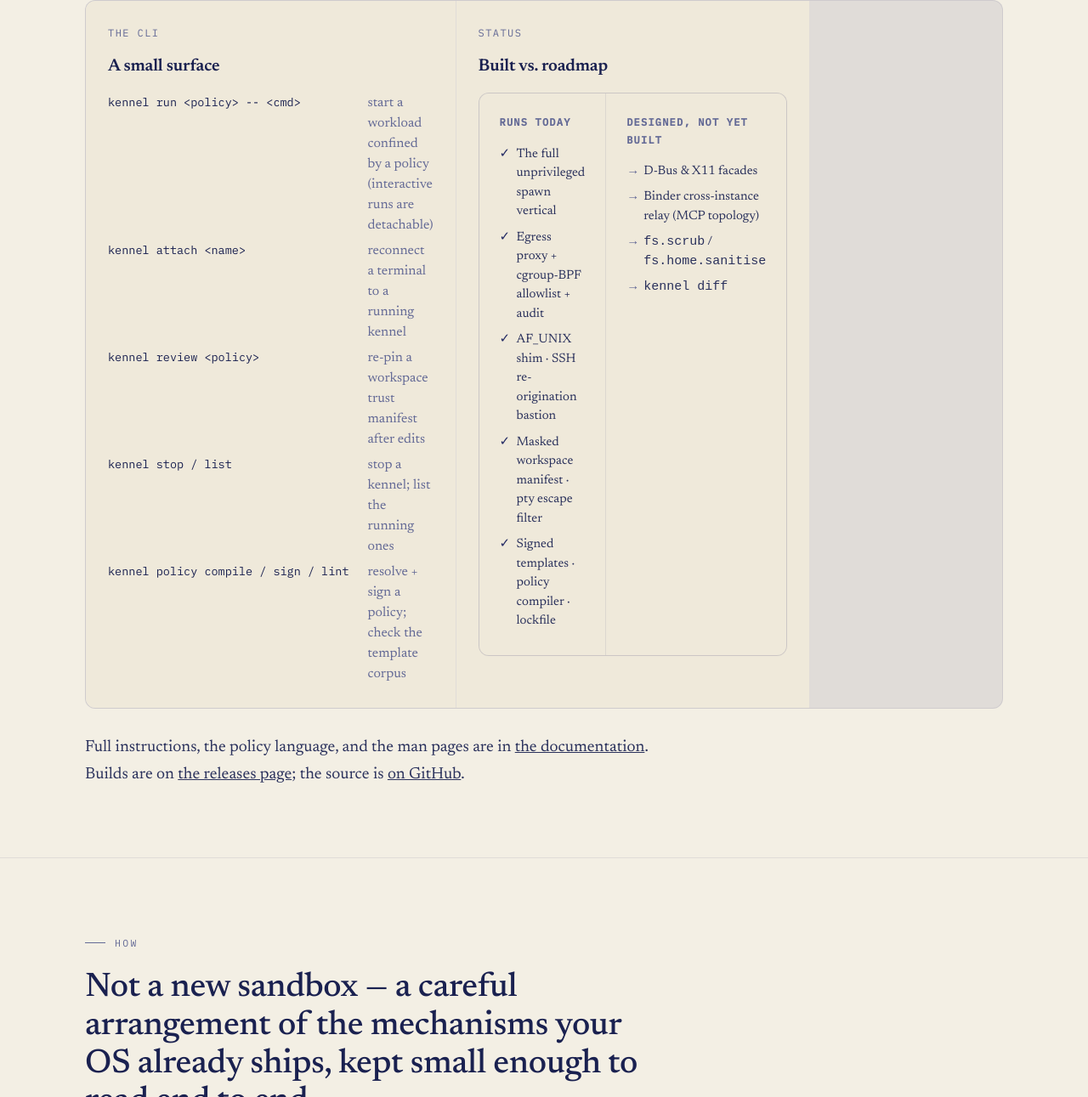
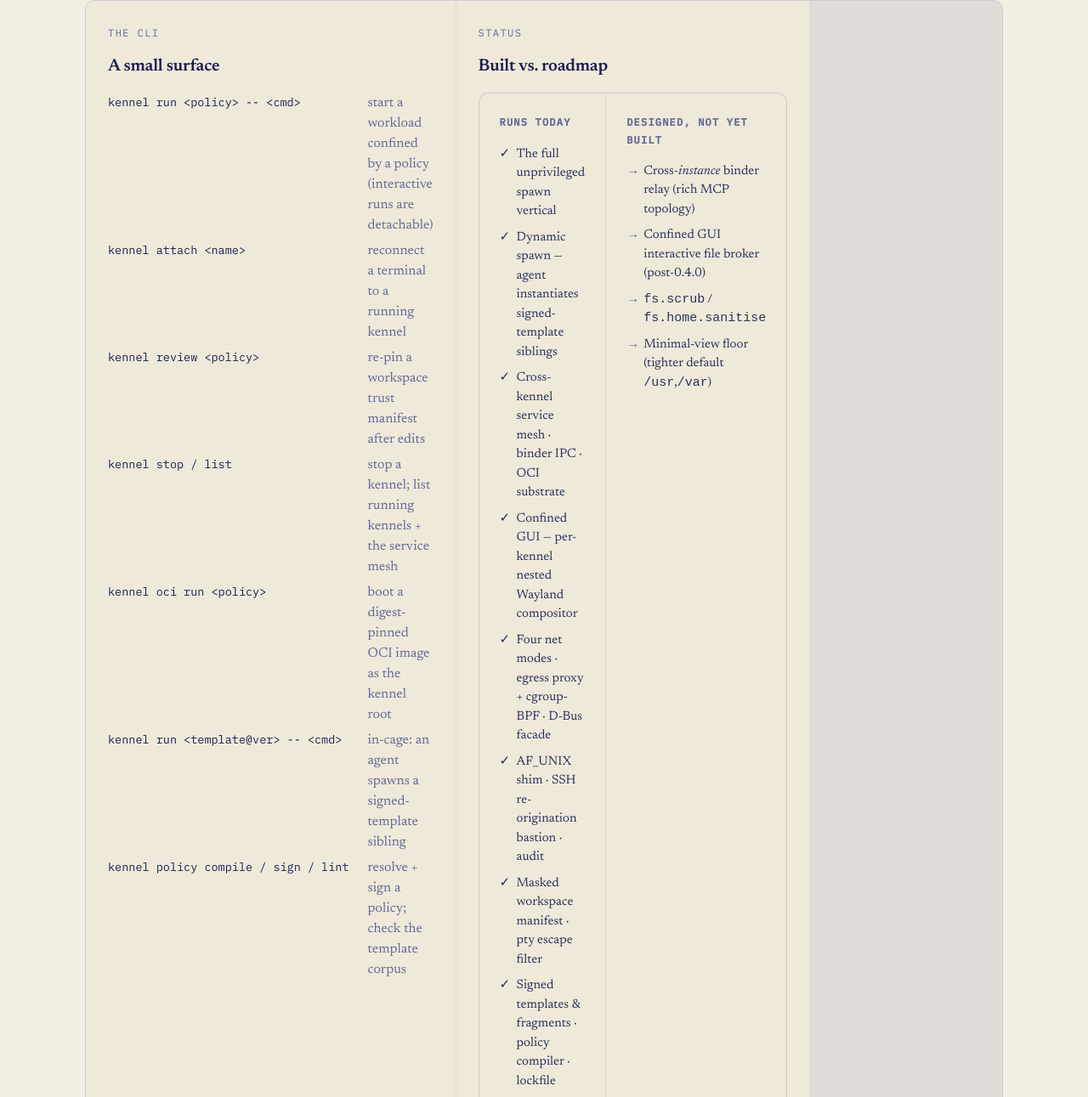
Before and after one commit to projectkennel/projectkennel, a plain HTML site: page docs/website/index.html in a window 1280 px wide. Shown: the part 6348-7639 px from the top of the page at 85% size. Drawn offline with Linux system fonts and the light colour scheme.

Commit message:
docs(W16): reconcile README + website to the as-built 0.4.0 tree (accuracy pass)
The public front door chronically under-/mis-sold the code: it described a
pre-mesh, pre-spawn, pre-GUI thing and listed shipped features as "deferred."
The W16 accuracy pass (the ship-gate half; positioning rewrite is the
fast-follow) reconciles every public claim against the tree:

- README Status: add the headline shipped features that were silently absent —
  dynamic spawn (§7.12), the cross-kennel service mesh (§7.13), confined GUI
  (§7.14, render leg), the OCI substrate (§7.11), binder IPC (§7.1), the D-Bus
  facade (§7.7), the four network modes, the W17 version handshake. Fix the
  "binaries are unversioned" claim (versioned 0.x, latest 0.3.1). Expand the CLI
  surface (oci/keygen/subkennel/audit/daemon-reload, policy risks/diff/upgrade,
  the W10 in-cage `kennel run`/`caps`).
- README Deferred: drop the built items (D-Bus, `kennel diff`, fragments); X11
  reads as *cut* (replaced by confined GUI), not deferred; keep the genuinely
  deferred (fs.scrub, cross-instance binder relay, the file broker, the
  minimal-view floor).
- README Size: 26 crates / ≈33.8k SLOC / refreshed doc word counts / the 5-crate
  unsafe surface.
- Replace an unverified "sub-4ms" floor with a pointer to spawn-latency.sh
  (governing invariant: never overclaim — a public claim must be defensible
  against the substrate).
- Website (index.html): same — Built-vs-roadmap lists the shipped features and no
  longer carries built things as "not yet built"; CLI verbs gain mesh/oci/spawn.

Co-Authored-By: Claude Opus 4.8 <noreply@anthropic.com>

```diff
--- a/docs/website/index.html
+++ b/docs/website/index.html
@@ -1178,7 +1178,11 @@ threats.exposed = [<span class="p">"T1.9"</span>]   <span class="c"># each grant
                             <code>kennel review &lt;policy&gt;</code>
                             <span>re-pin a workspace trust manifest after edits</span>
                             <code>kennel stop / list</code>
-                            <span>stop a kennel; list the running ones</span>
+                            <span>stop a kennel; list running kennels + the service mesh</span>
+                            <code>kennel oci run &lt;policy&gt;</code>
+                            <span>boot a digest-pinned OCI image as the kennel root</span>
+                            <code>kennel run &lt;template@ver&gt; -- &lt;cmd&gt;</code>
+                            <span>in-cage: an agent spawns a signed-template sibling</span>
                             <code>kennel policy compile / sign / lint</code>
                             <span>resolve + sign a policy; check the template corpus</span>
                         </div>
@@ -1191,19 +1195,22 @@ threats.exposed = [<span class="p">"T1.9"</span>]   <span class="c"># each grant
                                 <h4>Runs today</h4>
                                 <ul>
                                     <li>The full unprivileged spawn vertical</li>
-                                    <li>Egress proxy + cgroup-BPF allowlist + audit</li>
-                                    <li>AF_UNIX shim · SSH re-origination bastion</li>
+                                    <li>Dynamic spawn — agent instantiates signed-template siblings</li>
+                                    <li>Cross-kennel service mesh · binder IPC · OCI substrate</li>
+                                    <li>Confined GUI — per-kennel nested Wayland compositor</li>
+                                    <li>Four net modes · egress proxy + cgroup-BPF · D-Bus facade</li>
+                                    <li>AF_UNIX shim · SSH re-origination bastion · audit</li>
                                     <li>Masked workspace manifest · pty escape filter</li>
-                                    <li>Signed templates · policy compiler · lockfile</li>
+                                    <li>Signed templates &amp; fragments · policy compiler · lockfile</li>
                                 </ul>
                             </div>
                             <div class="road">
                                 <h4>Designed, not yet built</h4>
                                 <ul>
-                                    <li>D-Bus &amp; X11 facades</li>
-                                    <li>Binder cross-instance relay (MCP topology)</li>
+                                    <li>Cross-<em>instance</em> binder relay (rich MCP topology)</li>
+                                    <li>Confined GUI interactive file broker (post-0.4.0)</li>
                                     <li><code>fs.scrub</code> / <code>fs.home.sanitise</code></li>
-                                    <li><code>kennel diff</code></li>
+                                    <li>Minimal-view floor (tighter default <code>/usr</code>,<code>/var</code>)</li>
                                 </ul>
                             </div>
                         </div>
```
Also changed, not shown: docs/governance/ROADMAP-0.4.0.md (+8 -1 lines), README.md.
